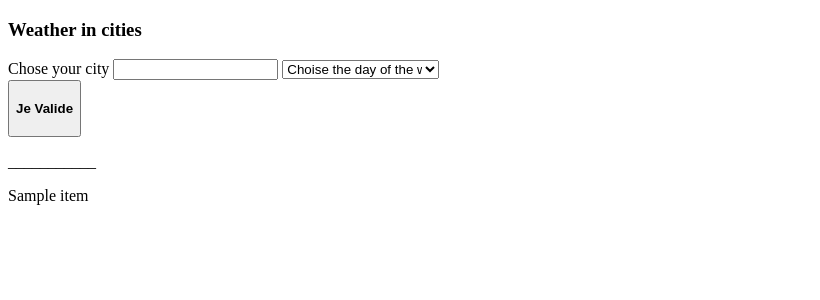
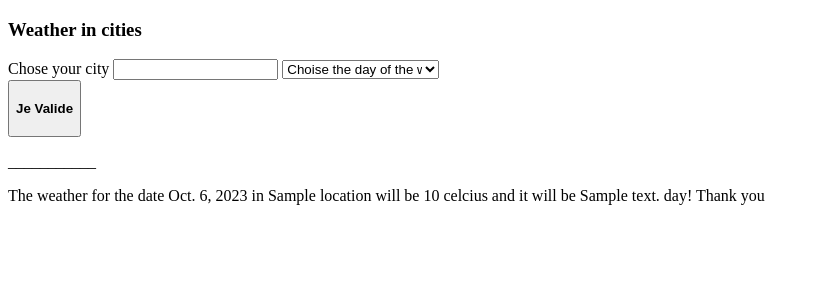
Before and after one commit to gltwodotlineci/small_weather_app, a Django app: page / in a window 1280 px wide. Shown: the top 300 px of the page, without its empty margins (0-820 px from the left). Run offline with Django 3.2, Linux system fonts and the light colour scheme; tables that the repository leaves empty hold one stand-in row (values such as "Sample post"); a database or web service that is not in the repository returns one stand-in record (values such as "Sample title"); data that the repository does not hold is empty.

Commit message:
serializing the choice and showing api rezults

```diff
--- a/weather_api/pyproject.toml
+++ b/weather_api/pyproject.toml
@@ -8,7 +8,7 @@ readme = "README.md"
 
 [tool.poetry.dependencies]
 python = "^3.10"
-Django = "4"
+Django = "4.2"
 djangorestframework = "3.12"
 uuid = "1.30"
 ipython = "8.11.0"
@@ -16,6 +16,8 @@ django-extensions = "^3.2.1"
 pillow = "9.3.0"
 requests = "^2.31.0"
 django-solo = "^2.1.0"
+python-dateutil = "^2.8.2"
+pytz = "^2023.3.post1"
 
 
 [build-system]
--- a/weather_api/templates/base/home0.html
+++ b/weather_api/templates/base/home0.html
@@ -16,14 +16,14 @@
                    name="city1" style="width: 157px;" role="textbox" aria-label="Entrer the first city name">
     </label>
 
-    <select name="first_choice_day" class="form-control border-4 rounded-pill" id="insertForm" required
+    <select name="day" class="form-control border-4 rounded-pill" id="insertForm" required
                         style="width: 157px;" role="menu" aria-label="Selectioner menu">
                   <option value="" disabled selected hidden>Choise the day of the weather</option>
                   <option value=1>Today</option>
                   <option value=2>Tomorrow</option>
                   <option value=3>The day after tomorrow</option>
-                  <option value=4>Thtree days from now</option>
-                  <option value=5>For days from now</option>
+                  <option value=4>Three days from now</option>
+                  <option value=5>Four days from now</option>
                   <option value=6>Five days from now</option>
                   <option value=7>Six days from now</option>
     </select>
@@ -35,5 +35,22 @@
 
 </form>
 <p>___________</p>
-<p>{{ response }}</p>
+{% for key, value in response.items %}
+    <!--
+    <li>{{ key }}</li>
+    -->
+{% endfor %}
+<p>
+    {% if not response.location.name %}
+        <p>
+            Make sure the city you've choosed is well spelled!
+        </p>
+    {% else %}
+        <p>
+            The weather for the date {{ response.date_chosed }} in {{response.location.name }} will be {{ response.current.temp_c }} celcius
+            and it will be {{ response.current.condition.text }} day!
+            Thank you
+        </p>
+    {% endif %}
+</p>
 </html>
--- a/weather_api/weather_backend/views.py
+++ b/weather_api/weather_backend/views.py
@@ -1,6 +1,12 @@
+from django.conf import settings
 from django.shortcuts import render
+from django.utils import timezone
+
+from dateutil.relativedelta import relativedelta
+from .serializers import CitydayValidator
+
 from .models import Configuration
-import requests
+import requests, datetime
 #from .serializers import CitydayValidator
 from django.conf import settings
 
@@ -21,18 +27,28 @@ def home(request):
     #If the data are validated:
     validated_data = city_date_validator.validated_data
     '''
-    city1, day = "Paris", 0
+    city1, added_days, day = "Paris", 0, 0
 
     #Geting the data from post
     if request.method == "POST":
-        city1 = request.POST['city1']
-        day = request.POST['first_choice_day']
+
+        city_day_validator = CitydayValidator(data=request.POST)
+        if not city_day_validator.is_valid():
+            #if the data sent are not validated from the serializer
+            print("nnnnnnnnnnnn oooo ooo nn")
+            return render(request,'base/home0.html',{
+                'message': f"Enter the right city name!"
+            })
 
 
-
+        city1 = city_day_validator.validated_data['city1']
+        added_days = city_day_validator.validated_data['day']
     # creating the url with the link + api + town
     #url_data = f"http://api.weatherapi.com/v1/current.json?key=31ff1ed1c68f4655b5b200134230510&q=Paris&days=1&aqi=no&alerts=no"
     url_data = f'http://api.weatherapi.com/v1/forecast.json?key={api_key}&q={city1}&days={day}&aqi=no&alerts=no'
+    day_choosed = timezone.localdate() + relativedelta(days=added_days)
+
     response = requests.get(url_data).json()#.format(api_key, town, day)).json()
+    response['date_chosed'] = day_choosed
 
     return render(request, 'base/home0.html', {'response': response})
```
Also changed, not shown: weather_api/weather_backend/serializers.py (+9 -2 lines), 1 other file.
